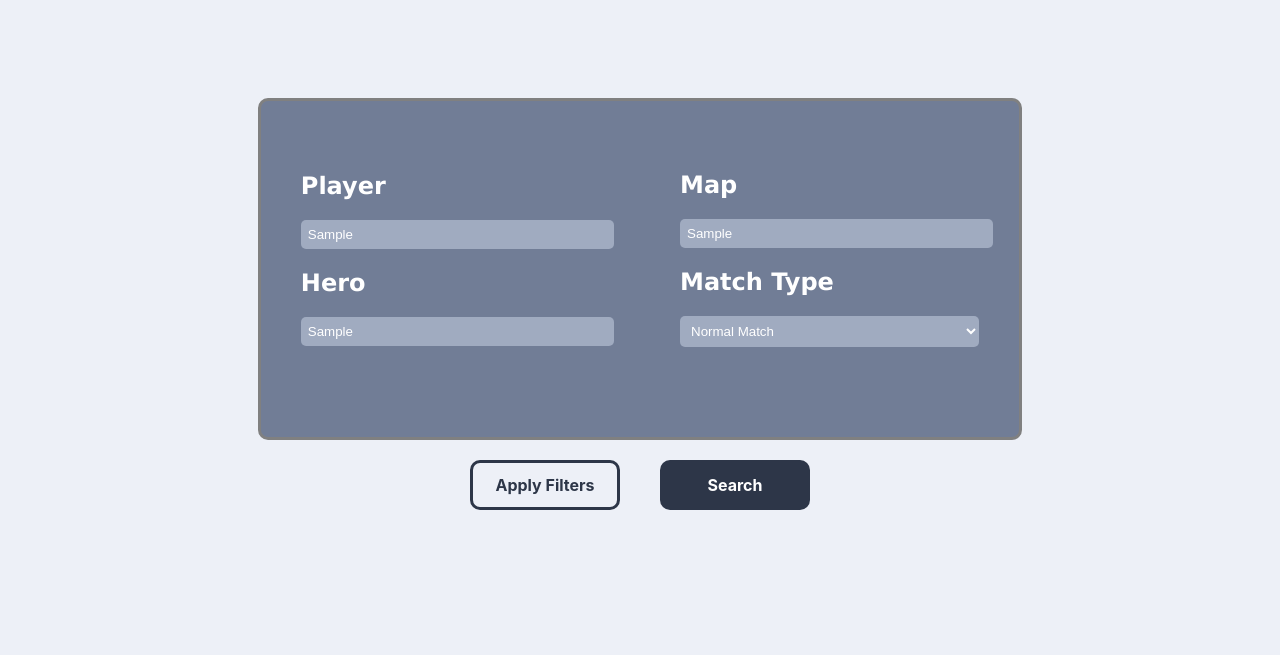
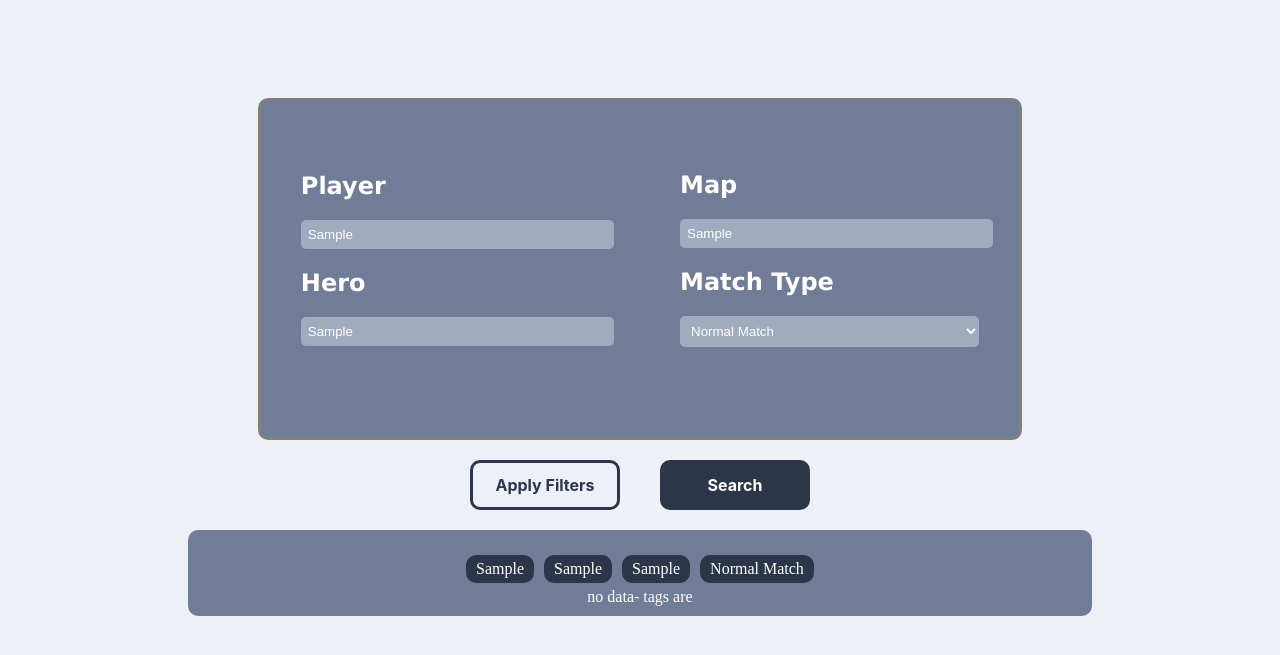
Before and after one commit to fugeretrevin/OWL-Data-DSA, a plain HTML site: page index.html in a window 1280 px wide. Both pictures are taken after typing "Sample", "Sample", "Sample" into the empty fields and a click on the button "Search". Shown: the part 91-746 px from the top of the page. Drawn offline with Linux system fonts and the light colour scheme.

Commit message:
added tags and input collection

```diff
--- a/index.html
+++ b/index.html
@@ -33,15 +33,28 @@
                 <select class="input-box" id="MatchTypeDropdown" name="MatchTypeDropdown">
                     <option value="Normal Match">Normal Match</option>
                     <option value="Tournament">Tournament</option>
-                    <option value="Allstar">Allstar Match</option>
+                    <option value="Allstar Match">Allstar Match</option>
                 </select>
             </div>
         </div>
 
     </div>
 <div id="button-container">
-    <button id="Apply">Apply Filters</button>
-    <button id="Search">Search</button>
+    <button id="apply-button">Apply Filters</button>
+    <button id="search-button">Search</button>
+</div>
+
+<div id = "results-container">
+    <div id="results-header">
+        <div id="filters">
+
+        </div>
+    </div>
+
+
+    <div id="results">
+        <h4>Lots of numbers fr</h4>
+    </div>
 </div>
 
 </body>
--- a/script.js
+++ b/script.js
@@ -0,0 +1,92 @@
+document.addEventListener('DOMContentLoaded', () =>
+{
+
+    const resultsContainer = document.getElementById('results-container');
+    resultsContainer.visible = false;
+    resultsContainer.style.display = 'none';
+    const searchButton = document.getElementById('search-button');
+    searchButton.addEventListener('click', search);
+    const applyButton = document.getElementById('apply-button');
+    applyButton.addEventListener('click', apply);
+
+    function search() {
+        const playerInput = document.getElementById('player');
+        const heroInput = document.getElementById('hero');
+        const mapInput = document.getElementById('map');
+        const matchInput = document.getElementById('MatchTypeDropdown');
+        const filters = document.getElementById('filters');
+        const resultsHeader = document.getElementById('results-header');
+        const results = document.getElementById('results');
+        results.textContent = "no data- tags are " + filters.textContent;
+        filters.innerHTML = '';
+        const existingAlert = resultsHeader.querySelector('.alert-text');
+        if (existingAlert) {
+            existingAlert.remove();
+        }
+        if (playerInput.value !== '') {
+            addTag(playerInput.value, filters);
+        }
+        if (heroInput.value !== '') {
+            addTag(heroInput.value, filters);
+        }
+        if (mapInput.value !== '') {
+            addTag(mapInput.value, filters);
+        }
+        if (matchInput.value !== '') {
+            addTag(matchInput.value, filters);
+        }
+
+
+
+
+        resultsContainer.style.display = 'flex'
+
+    }
+    function addTag(value, container) {
+        const tag = document.createElement('div');
+        tag.classList.add('tag');
+        tag.textContent = value;
+        tag.addEventListener('click', () => {
+            tag.remove();
+            const alertText = document.createElement('h6');
+            const resultsHeader = document.getElementById('results-header');
+            if (resultsHeader.children.length < 2) {
+                resultsHeader.appendChild(alertText);
+                alertText.classList.add('alert-text');
+                alertText.innerText = "Apply Filters to update";
+            }
+
+
+        });
+        container.appendChild(tag);
+    }
+    function apply() {
+        const results = document.getElementById('results');
+        const resultsHeader = document.getElementById('results-header');
+        const filters = document.getElementById('filters');
+
+
+        const existingAlert = resultsHeader.querySelector('.alert-text');
+        if (existingAlert) {
+            existingAlert.remove();
+        }
+        if (filters.children.length < 1) {
+            results.textContent = 'No tags are found';
+
+        }
+        else {
+            results.textContent = 'Applied, tags are ';
+            for (i in filters.children) {
+                if (filters.children[i].textContent != 'undefined') {
+                    results.textContent += filters.children[i].textContent + ' ';
+
+                }
+            }
+        }
+
+
+    }
+
+
+
+});
--- a/styles.css
+++ b/styles.css
@@ -94,13 +94,13 @@ body{
 
 
 }
-#Search {
+#search-button {
     background-color: #2D3648;
     border: none;
 
     color: white;
 }
-#Apply {
+#apply-button {
     background-color: #EDF0F7;
     border: #2D3648 solid 3px;
     color: #2D3648;
@@ -131,3 +131,59 @@ body{
 
 
 }
+
+#results-container {
+    display: flex;
+    flex-direction: column;
+    justify-content: center;
+    background: #717D96;
+    border-radius: 10px;
+    width: 70%;
+    align-items: center;
+    align-self: center;
+    justify-self: center;
+    padding: 10px;
+    color: white;
+
+}
+#filters {
+    display: flex;
+    flex-direction: row;
+    justify-content: center;
+    align-items: center;
+    margin-top: 10px;
+    flex-wrap: wrap;
+
+
+}
+.tag {
+    display: flex;
+    align-items: center;
+    justify-content: center;
+    background: #2D3648;
+    border-radius: 10px;
+    margin: 5px;
+    padding: 5px 10px;
+    color: white;
+    cursor: pointer;
+    transition: .2s;
+
+}
+.tag:hover {
+    transform: scale(1.05);
+
+    background: #0056b3;
+}
+#results-container {
+    display: flex;
+    flex-direction: column;
+    justify-content: center;
+}
+.alert-text {
+    color: #2D3648;
+    margin: 5px;
+    margin-bottom: 10px;
+    text-align: center;
+    font-size: 15px;
+
+}
```
